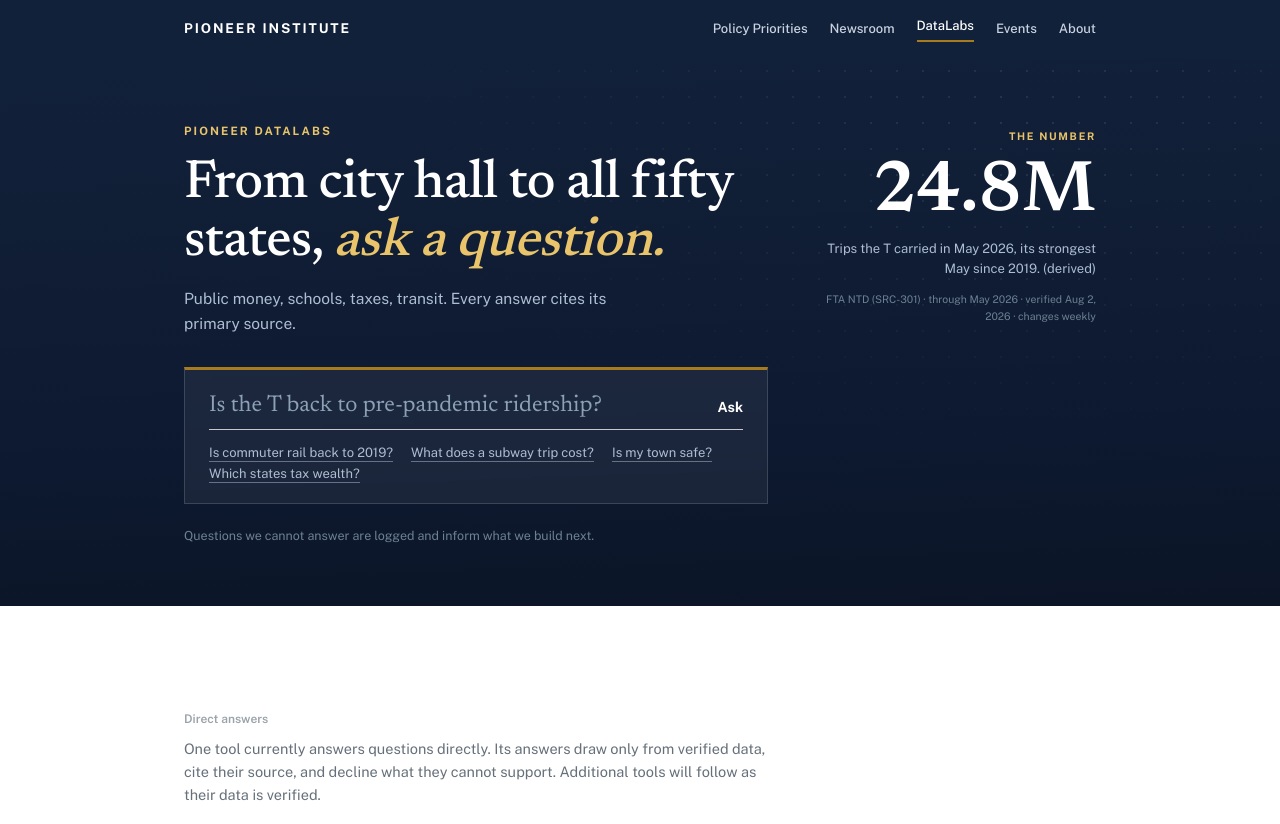
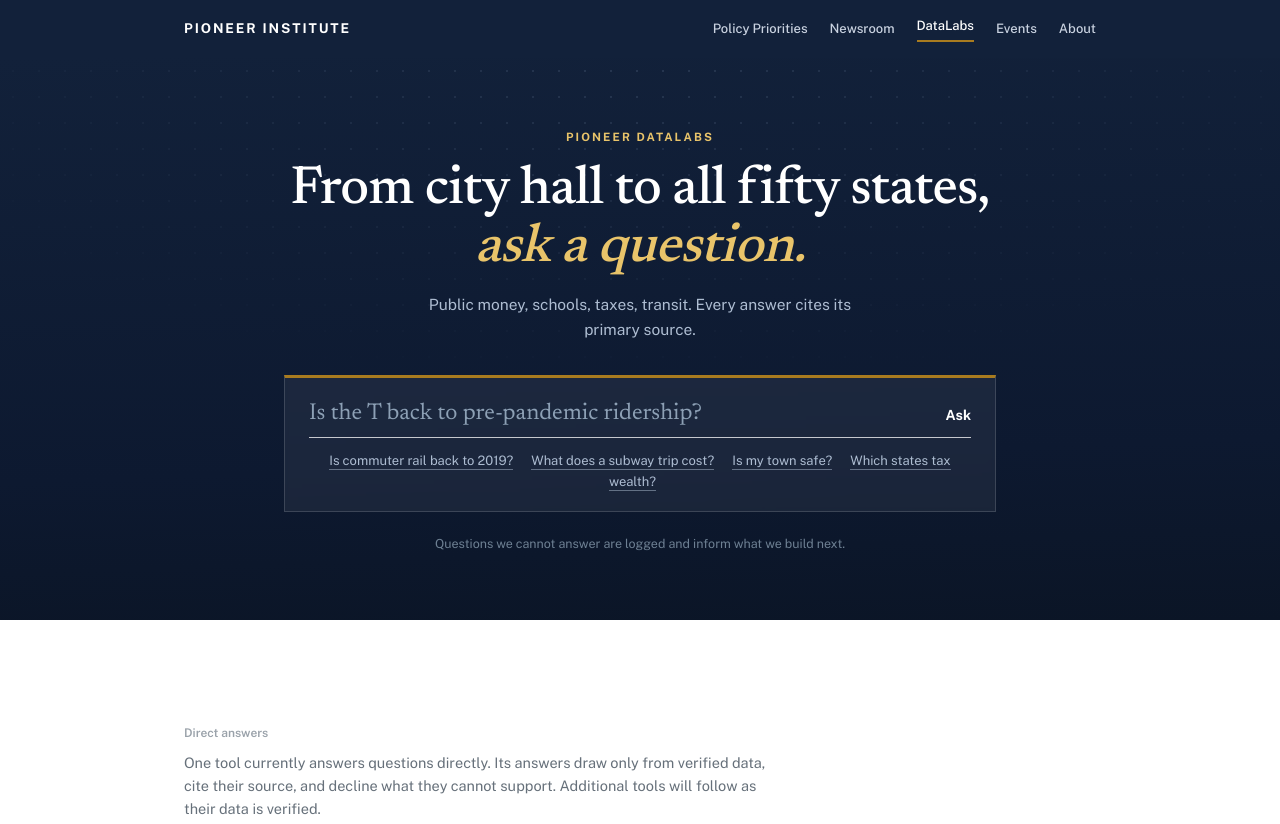
Before and after one commit to jcalabr3ez/datalabs-prototype, a plain HTML site: page index.html in a window 1280 px wide. Shown: the top 824 px of the page. Drawn offline with nearby package versions, Linux system fonts and the light colour scheme.

Commit message:
Add files via upload

```diff
--- a/index.html
+++ b/index.html
@@ -40,17 +40,16 @@
     background:linear-gradient(178deg,#12213A 0%,#0D1930 70%,#0B1526 100%); }
   .dots { position:absolute; inset:0; opacity:.35; pointer-events:none;
     background-image:radial-gradient(rgba(139,160,190,.5) 1.1px, transparent 1.1px); background-size:26px 26px;
-    -webkit-mask-image:radial-gradient(ellipse 75% 90% at 80% 12%, #000 0%, transparent 68%);
-    mask-image:radial-gradient(ellipse 75% 90% at 80% 12%, #000 0%, transparent 68%); }
-  .heroA-in { position:relative; padding-top:64px; padding-bottom:60px; display:grid;
-    grid-template-columns:minmax(0,660px) 280px; gap:48px; justify-content:space-between; }
-  @media (max-width:920px){ .heroA-in { grid-template-columns:1fr; gap:38px; } }
+    -webkit-mask-image:radial-gradient(ellipse 90% 90% at 50% 0%, #000 0%, transparent 68%);
+    mask-image:radial-gradient(ellipse 90% 90% at 50% 0%, #000 0%, transparent 68%); }
+  .heroA-in { position:relative; padding-top:70px; padding-bottom:66px; max-width:760px; margin:0 auto; text-align:center; }
   .kick { font-size:11.5px; font-weight:700; letter-spacing:.18em; color:#E9C46A; }
   .heroA h1 { font-family:'Newsreader',serif; font-weight:500; font-size:clamp(32px,5vw,54px);
     line-height:1.07; letter-spacing:-.015em; margin-top:16px; }
+  .heroA .heroL { display:contents; }
   .heroA h1 em { font-style:italic; color:#E9C46A; }
-  .heroA .dek { margin-top:14px; color:#AEBDD2; font-size:15.5px; max-width:480px; }
-  .askpanel { margin-top:32px; background:rgba(255,255,255,.06); border:1px solid rgba(255,255,255,.15);
+  .heroA .dek { margin-top:14px; color:#AEBDD2; font-size:15.5px; max-width:480px; margin-left:auto; margin-right:auto; }
+  .askpanel { margin-top:34px; text-align:left; background:rgba(255,255,255,.06); border:1px solid rgba(255,255,255,.15);
     border-top:3px solid var(--gold); backdrop-filter:blur(2px); padding:22px 24px 18px; }
   .askline { border-bottom:1px solid rgba(255,255,255,.75); display:flex; align-items:flex-end; gap:14px; padding-bottom:10px; }
   .askline input { flex:1; border:none; outline:none; font-family:'Newsreader',serif;
@@ -59,16 +58,10 @@
   .askline button { font-size:14px; font-weight:700; color:#fff; padding-bottom:4px; white-space:nowrap; background:none; border:none; }
   .askline button:hover { color:#E9C46A; }
   .askline button:disabled { color:#6E8093; cursor:wait; }
-  .tryline { margin-top:13px; font-size:13px; color:#AEBDD2; }
+  .tryline { margin-top:13px; font-size:13px; color:#AEBDD2; text-align:center; }
   .tryline a { border-bottom:1px solid rgba(174,189,210,.5); padding-bottom:1px; margin-right:15px; }
   .tryline a:hover { color:#fff; border-color:#E9C46A; }
   .credo { margin-top:22px; font-size:12.5px; color:#6E8093; }
-  .thenumber { text-align:right; padding-top:6px; }
-  @media (max-width:920px){ .thenumber { text-align:left; border-top:1px solid rgba(255,255,255,.15); padding-top:22px; } }
-  .thenumber .tk { font-size:10.5px; font-weight:700; letter-spacing:.16em; color:#E9C46A; }
-  .thenumber .tn { font-family:'Newsreader',serif; font-weight:600; font-size:72px; line-height:1; color:#fff; margin-top:12px; }
-  .thenumber .ts { margin-top:10px; font-size:13px; line-height:1.55; color:#AEBDD2; }
-  .thenumber .tsrc { margin-top:12px; font-size:10.5px; color:#6E8093; line-height:1.6; }
 
   /* ---------- response ---------- */
   .resp { padding-top:20px; }
@@ -216,7 +209,6 @@
         </div>
         <div class="credo">Questions we cannot answer are logged and inform what we build next.</div>
       </div>
-      <aside class="thenumber" id="theNumber" aria-label="The number of the week"></aside>
     </div>
   </section>
 
@@ -262,22 +254,6 @@
 function esc(s){const d=document.createElement('div');d.textContent=s==null?'':String(s);return d.innerHTML;}
 
 /* ---------- Direct answers ---------- */
-/* The Number: weekly rotation over verified figures */
-const NUMBERS = [
-  { n:'101.3%', s:'Commuter rail ridership in May was above its pre-pandemic level. The suburbs are back on the train. (derived vs May 2019)' },
-  { n:'24.8M', s:'Trips the T carried in May 2026, its strongest May since 2019. (derived)' },
-  { n:'+4.1%', s:'Growth in total T ridership over the past year, May to May. (derived)' },
-  { n:'66.1%', s:'Subway ridership versus May 2019. The suburbs came back before the city did. (derived)' }
-];
-(function(){
-  const week = Math.floor((Date.now()/86400000 + 4) / 7);
-  const d = NUMBERS[week % NUMBERS.length];
-  document.getElementById('theNumber').innerHTML =
-    '<div class="tk">THE NUMBER</div><div class="tn">'+esc(d.n)+'</div>' +
-    '<div class="ts">'+esc(d.s)+'</div>' +
-    '<div class="tsrc">FTA NTD (SRC-301) · through May 2026 · verified Aug 2, 2026 · changes weekly</div>';
-})();
-
 function tileSpark(){
   if(!DL12 || !DL12.monthly_total_upt) return '';
   const sr = DL12.monthly_total_upt.slice(-24);
```
